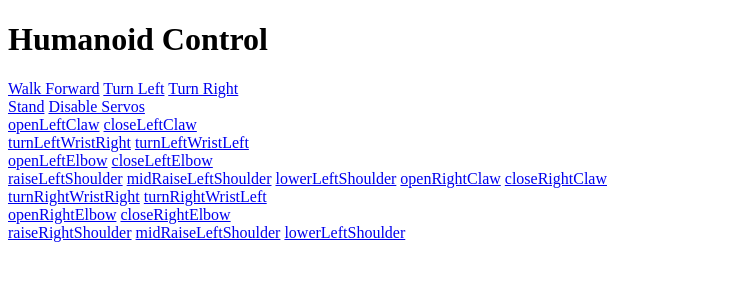
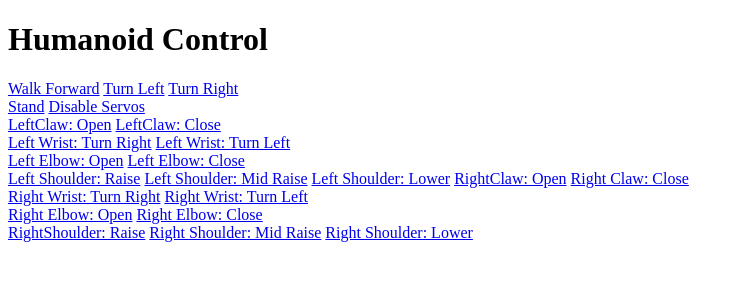
Before and after one commit to ctychen/FrontierHacks19, a Flask app: page / in a window 1280 px wide. Shown: the top 300 px of the page, without its empty margins (0-743 px from the left). Run offline with Flask 2, Linux system fonts and the light colour scheme.

Commit message:
Updated web page commands

```diff
--- a/Py_Humanoid/templates/main.html
+++ b/Py_Humanoid/templates/main.html
@@ -13,32 +13,32 @@
    <a href="/stand">Stand</a>
    <a href="/disable">Disable Servos</a>
    <br>
-   <a href="/openLeftClaw">openLeftClaw</a>
-   <a href="/closeLeftClaw">closeLeftClaw</a>
+   <a href="/openLeftClaw">LeftClaw: Open</a>
+   <a href="/closeLeftClaw">LeftClaw: Close</a>
    <br>
-   <a href="/turnLeftWristRight">turnLeftWristRight</a>
-   <a href="/turnLeftWristLeft">turnLeftWristLeft</a>
+   <a href="/turnLeftWristRight">Left Wrist: Turn Right</a>
+   <a href="/turnLeftWristLeft">Left Wrist: Turn Left</a>
    <br>
-   <a href="/openLeftElbow">openLeftElbow</a>
-   <a href="/closeLeftElbow">closeLeftElbow</a>
+   <a href="/openLeftElbow">Left Elbow: Open</a>
+   <a href="/closeLeftElbow">Left Elbow: Close</a>
    <br>
-   <a href="/raiseLeftShoulder">raiseLeftShoulder</a>
-   <a href="/midRaiseLeftShoulder">midRaiseLeftShoulder</a>
-   <a href="/lowerLeftShoulder">lowerLeftShoulder</a>
+   <a href="/raiseLeftShoulder">Left Shoulder: Raise</a>
+   <a href="/midRaiseLeftShoulder">Left Shoulder: Mid Raise</a>
+   <a href="/lowerLeftShoulder">Left Shoulder: Lower</a>
 
    <!-- right side -->
-   <a href="/openRightClaw">openRightClaw</a>
-   <a href="/closeRightClaw">closeRightClaw</a>
+   <a href="/openRightClaw">RightClaw: Open</a>
+   <a href="/closeRightClaw">Right Claw: Close</a>
    <br>
-   <a href="/turnRightWristRight">turnRightWristRight</a>
-   <a href="/turnRightWristLeft">turnRightWristLeft</a>
+   <a href="/turnRightWristRight">Right Wrist: Turn Right</a>
+   <a href="/turnRightWristLeft">Right Wrist: Turn Left</a>
    <br>
-   <a href="/openRightElbow">openRightElbow</a>
-   <a href="/closeRightElbow">closeRightElbow</a>
+   <a href="/openRightElbow">Right Elbow: Open</a>
+   <a href="/closeRightElbow">Right Elbow: Close</a>
    <br>
-   <a href="/raiseRightShoulder">raiseRightShoulder</a>
-   <a href="/midRaiseRightShoulder">midRaiseLeftShoulder</a>
-   <a href="/lowerRightShoulder">lowerLeftShoulder</a>
+   <a href="/raiseRightShoulder">RightShoulder: Raise</a>
+   <a href="/midRaiseRightShoulder">Right Shoulder: Mid Raise</a>
+   <a href="/lowerRightShoulder">Right Shoulder: Lower</a>
 
 
 
```
